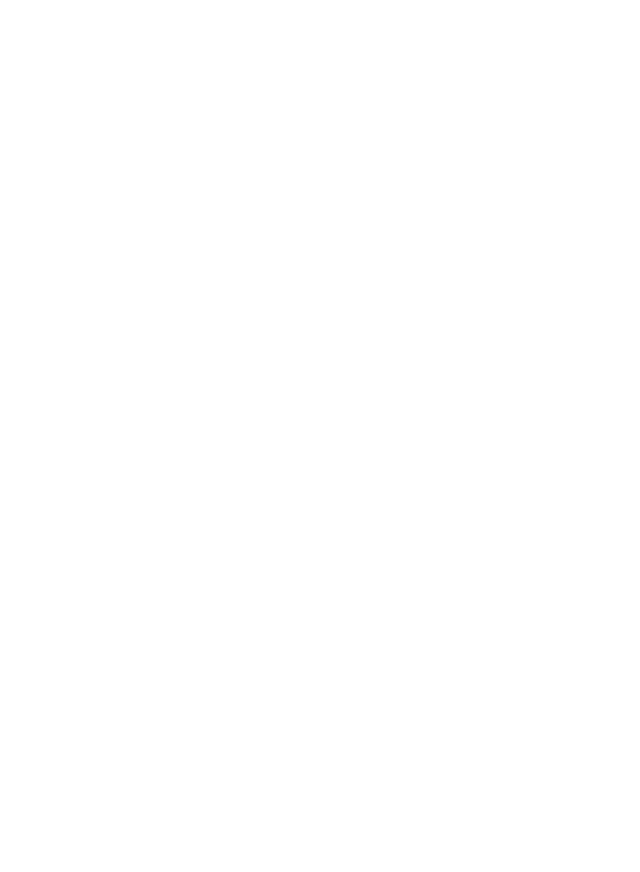
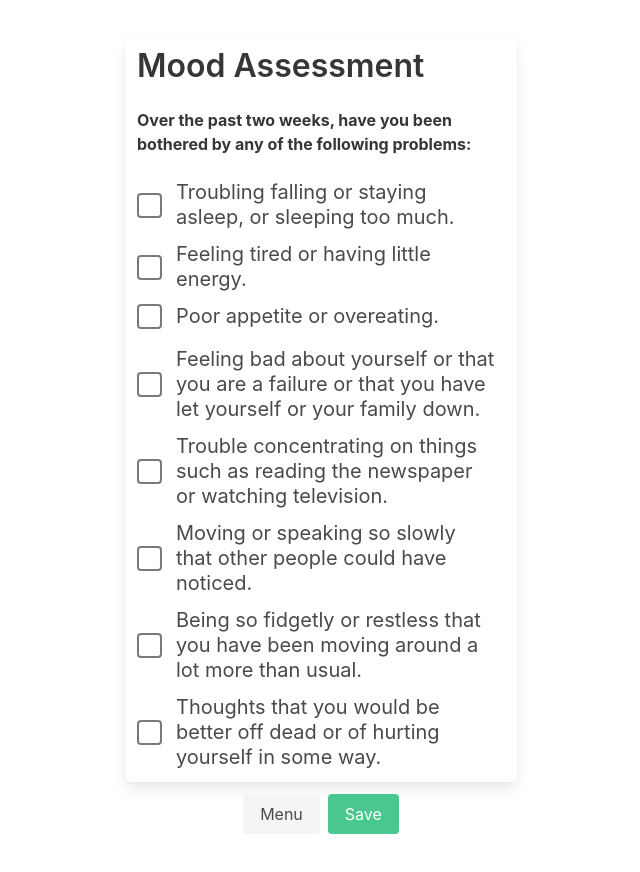
Before and after one commit to likit/icope, a Vue app: page /mood-assessment in a window 1280 px wide. Shown: the top 872 px of the page, without its empty margins (319-959 px from the left). Before the commit the page ends 800 px from the top, so only its background shows below. Built offline with nearby package versions, Linux system fonts and the light colour scheme.

Commit message:
added psychological capacity assessment views

```diff
--- a/src/router/index.js
+++ b/src/router/index.js
@@ -61,6 +61,16 @@ const routes = [
         name: 'WhisperTest',
         component: () => import('../views/WhisperTest')
     },
+    {
+        path: '/psycho-screening',
+        name: 'PsychoScreening',
+        component: () => import('../views/PsychoScreening')
+    },
+    {
+        path: '/mood-assessment',
+        name: 'MoodAssessment',
+        component: () => import('../views/MoodAssessment')
+    },
 ]
 
 const router = new VueRouter({
--- a/src/views/Menu.vue
+++ b/src/views/Menu.vue
@@ -56,6 +56,16 @@
                              :to="{ name: 'WhisperTest' }"
                              label="Whisper voice test"></b-menu-item>
               </b-menu-item>
+              <b-menu-item icon="settings" :active="isActive" expanded>
+                <template #label="props">
+                  Psychological Capacity
+                  <b-icon class="is-pulled-right"
+                          :icon="props.expanded ? 'menu-up' : 'menu-down'"></b-icon>
+                </template>
+                <b-menu-item tag="router-link"
+                             :to="{ name: 'PsychoScreening' }"
+                             label="Screening"></b-menu-item>
+              </b-menu-item>
             </b-menu-list>
           </b-menu>
         </div>
--- /dev/null
+++ b/src/views/MoodAssessment.vue
@@ -0,0 +1,76 @@
+<template>
+<div>
+  <section class="section">
+    <div class="container">
+      <div class="columns">
+        <div class="column box is-one-third is-offset-4">
+          <h1 class="title">Mood Assessment</h1>
+          <strong>
+            Over the past two weeks, have you been bothered by any of the following problems:
+          </strong>
+          <br><br>
+          <b-field>
+            <b-checkbox size="is-medium" v-model="result" native-value="sleeping">
+              Troubling falling or staying asleep, or sleeping too much.
+            </b-checkbox>
+          </b-field>
+          <b-field>
+            <b-checkbox size="is-medium" v-model="result" native-value="energy">
+              Feeling tired or having little energy.
+            </b-checkbox>
+          </b-field>
+          <b-field>
+            <b-checkbox size="is-medium" v-model="result" native-value="eating">
+              Poor appetite or overeating.
+            </b-checkbox>
+          </b-field>
+          <b-field>
+            <b-checkbox size="is-medium" v-model="result" native-value="feeling">
+              Feeling bad about yourself or that you are a failure or that you have let yourself or your family down.
+            </b-checkbox>
+          </b-field>
+          <b-field>
+            <b-checkbox size="is-medium" v-model="result" native-value="concentrating">
+              Trouble concentrating on things such as reading the newspaper or watching television.
+            </b-checkbox>
+          </b-field>
+          <b-field>
+            <b-checkbox size="is-medium" v-model="result" native-value="slowing">
+              Moving or speaking so slowly that other people could have noticed.
+            </b-checkbox>
+          </b-field>
+          <b-field>
+            <b-checkbox size="is-medium" v-model="result" native-value="moving">
+              Being so fidgetly or restless that you have been moving around a lot more than usual.
+            </b-checkbox>
+          </b-field>
+          <b-field>
+            <b-checkbox size="is-medium" v-model="result" native-value="hurting">
+              Thoughts that you would be better off dead or of hurting yourself in some way.
+            </b-checkbox>
+          </b-field>
+        </div>
+      </div>
+      <div class="buttons is-centered">
+        <router-link :to="{ name: 'Menu'}" class="button is-light">Menu</router-link>
+        <button class="button is-success">Save</button>
+      </div>
+    </div>
+  </section>
+</div>
+</template>
+
+<script>
+export default {
+  name: "PsychoScreening",
+  data () {
+    return {
+      result: [],
+    }
+  }
+}
+</script>
+
+<style scoped>
+
+</style>
--- /dev/null
+++ b/src/views/PsychoScreening.vue
@@ -0,0 +1,45 @@
+<template>
+<div>
+  <section class="section">
+    <div class="container">
+      <div class="columns">
+        <div class="column box is-one-third is-offset-4">
+          <h1 class="title">Screening</h1>
+          <hr>
+          <strong>
+            Over the past two weeks, have you been bothered by:
+          </strong>
+          <br><br>
+          <p>
+            Feeling down, depressed or hopeless?
+          </p>
+          <router-link :to="{ name: 'MoodAssessment' }" class="button is-text">Yes</router-link>
+          <br><br>
+          <p>
+            Little interest or pleasure in doing things?
+          </p>
+          <router-link :to="{ name: 'MoodAssessment' }" class="button is-text">Yes</router-link>
+        </div>
+      </div>
+      <div class="buttons is-centered">
+        <router-link :to="{ name: 'Menu'}" class="button is-light">Menu</router-link>
+      </div>
+    </div>
+  </section>
+</div>
+</template>
+
+<script>
+export default {
+  name: "PsychoScreening",
+  data () {
+    return {
+      result: null
+    }
+  }
+}
+</script>
+
+<style scoped>
+
+</style>
```
